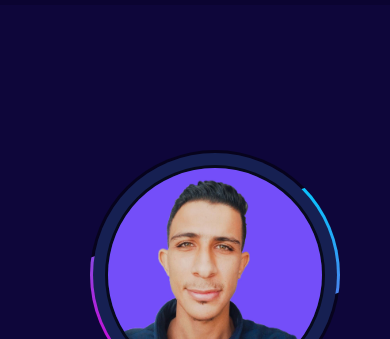
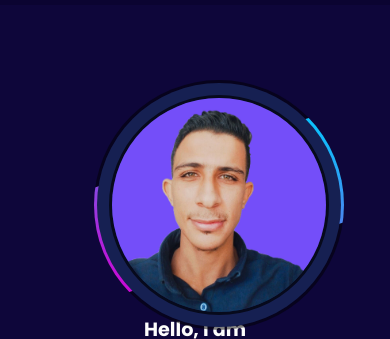
Before and after one commit to kareem010101/Responsive-portfolio, a plain HTML site: page index.html in a window 390 px wide. Shown: the part 83-422 px from the top of the page. Drawn offline with nearby package versions, Linux system fonts and the light colour scheme.

Commit message:
Update style.css

```diff
--- a/css/style.css
+++ b/css/style.css
@@ -1128,8 +1128,8 @@ section{
 
     .box {
         position: relative;
-        bottom: 40px;
-        left: 20px;
+        bottom: 110px;
+        left: 24px;
         width: 250px;
         height: 250px;
     }
```
